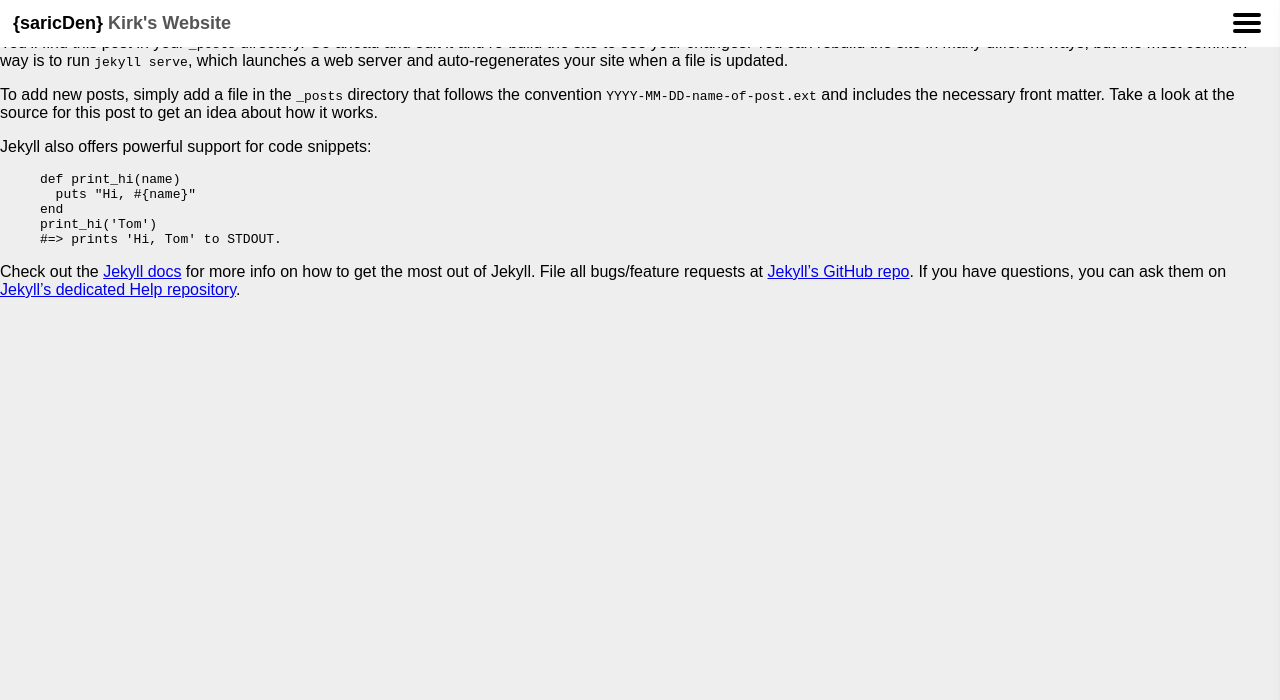
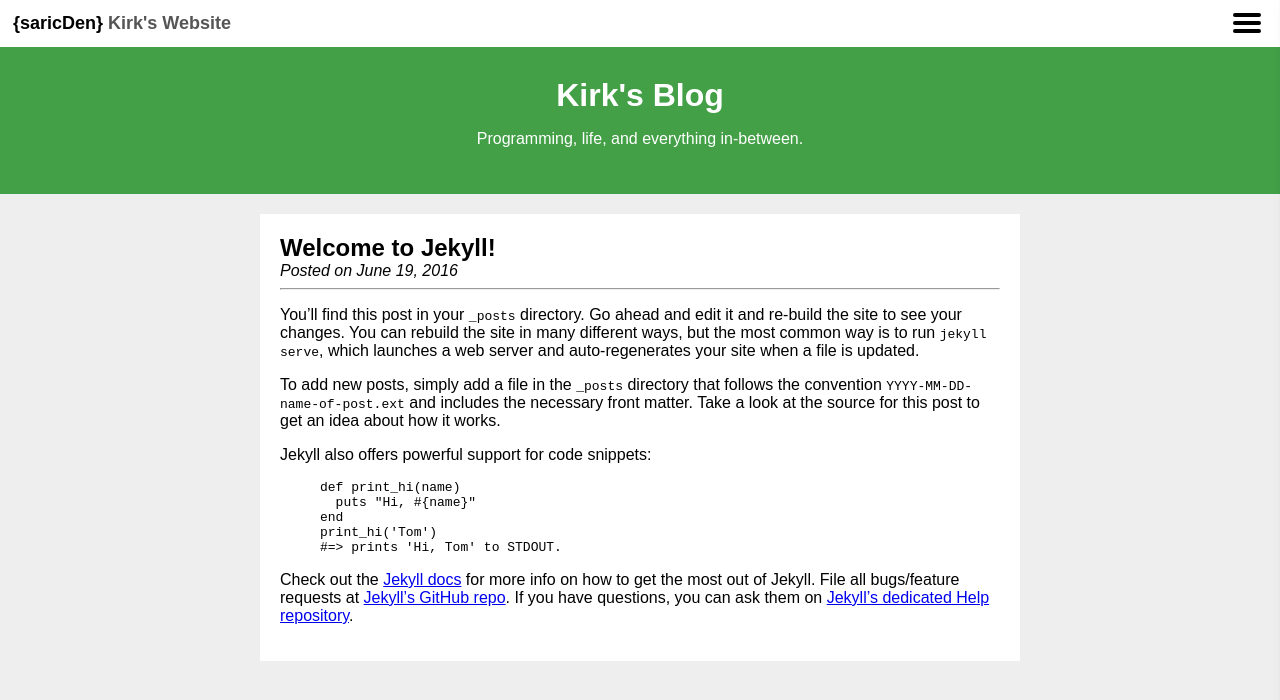
Before and after one commit to saricden/saricden.com, a Jekyll site: the page built from _posts/2016-06-19-welcome-to-jekyll.markdown, in a window 1280 px wide. Shown: the top 700 px of the page. Built offline with Jekyll 4.4.1, drawn with Linux system fonts in a browser that asks for light colours.

Commit message:
Adds blog page with a couple fake posts.

```diff
--- a/_layouts/default.html
+++ b/_layouts/default.html
@@ -32,9 +32,9 @@
             <span></span>
           </button>
         </li>
-        <li><a href="">Home</a></li>
+        <li><a href="/">Home</a></li>
         <li><a href="">Projects</a></li>
-        <li><a href="">Blog</a></li>
+        <li><a href="/blog">Blog</a></li>
         <li><a href="">Contact</a></li>
       </ul>
       <div id="overlay"></div>
--- a/_layouts/post.html
+++ b/_layouts/post.html
@@ -1,9 +1,16 @@
 ---
 layout: default
 ---
-<div class="box">
-  <header>{{ page.title }}</header>
-  <div class="inner">
+<header class="banner">
+  <h1>Kirk's Blog</h1>
+  <p>Programming, life, and everything in-between.</p>
+</header>
+
+<main class="contentbox">
+  <article class="content">
+    <h1>{{ page.title }}</h1>
+    <time datetime="{{ page.date }}">Posted on {{ page.date | date: '%B %d, %Y' }}</time>
+    <hr>
     {{ content }}
-  </div>
-</div>
+  </article>
+</main>
--- a/index.html
+++ b/index.html
@@ -1,5 +1,6 @@
 ---
 layout: default
+title: saricDen - Software Developer in Victoria, BC
 ---
 <main id="home">
   <div class="titlebox">
--- a/src/css/main.css
+++ b/src/css/main.css
@@ -113,8 +113,18 @@ nav ul li a:hover {
   color: #FFF;
 }
 
+/* Page articles */
+article {
+  padding: 20px;
+  background-color: #FFF;
+}
+article time {
+  font-style: italic;
+}
+
 /* Reusable classes
 ----------------------------- */
+/* Homepage title box */
 .titlebox {
   position: absolute;
   top: 40%;
@@ -122,6 +132,30 @@ nav ul li a:hover {
   max-width: 553px;
   box-sizing: border-box;
   padding: 13px;
+}
+
+/* Page header banner */
+.banner {
+  padding: 30px;
+  padding-top: 77px;
+  color: #FFF;
+  background-color: #43A047;
+  text-align: center;
+}
+
+/* Content box */
+.contentbox {
+  width: 100%;
+  max-width: 800px;
+  box-sizing: border-box;
+  margin: 0 auto;
+  padding: 20px;
+}
+
+/* Article snippet */
+article.snippet {
+  margin: 0;
+  margin-bottom: 10px;
 }
 
 /* Single-use classes
```
Also changed, not shown: _posts/articles/2017-08-04-back-in-time.md (added, +10 -0 lines), _posts/articles/2017-08-05-first-post.md (added, +10 -0 lines), about.md (deleted, +0 -11 lines), blog.html (added, +19 -0 lines).
